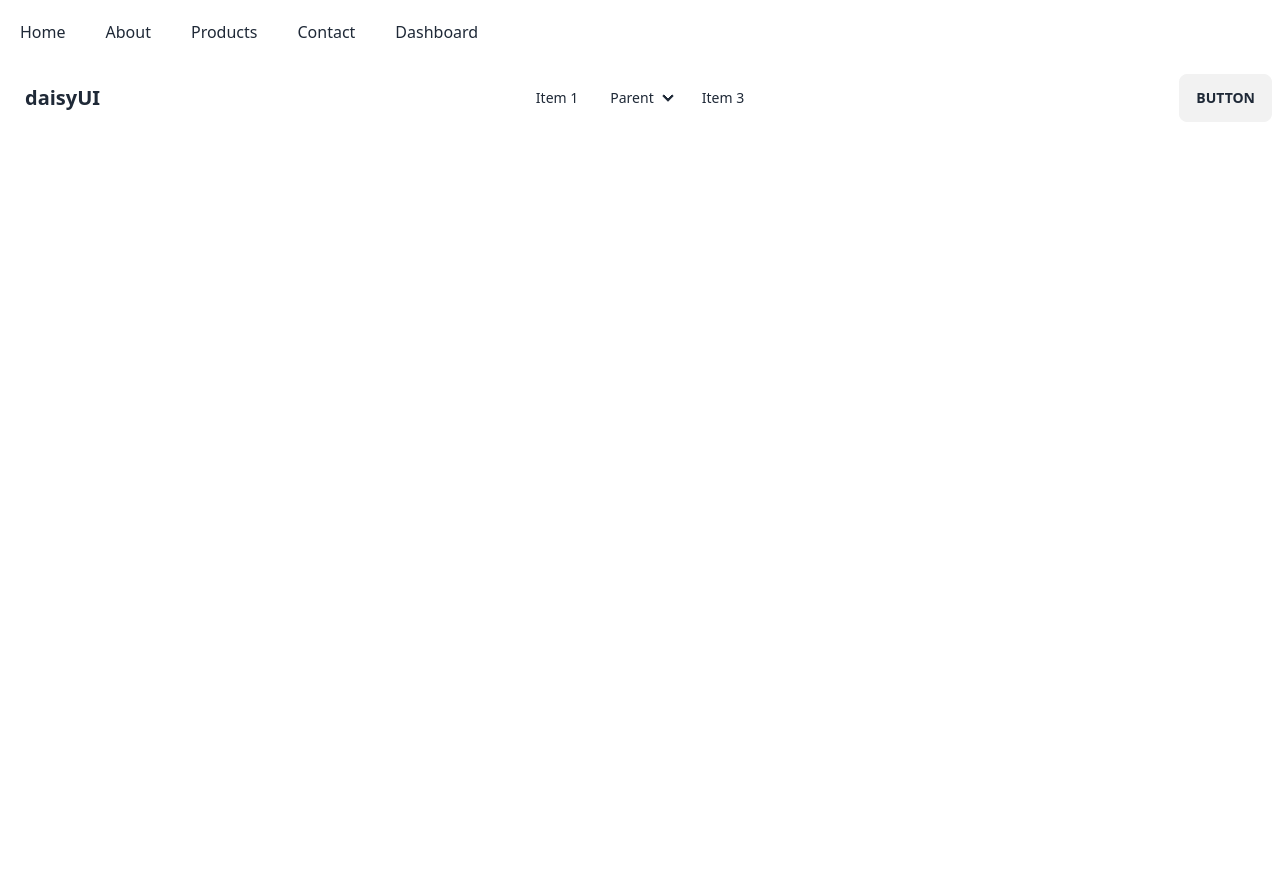
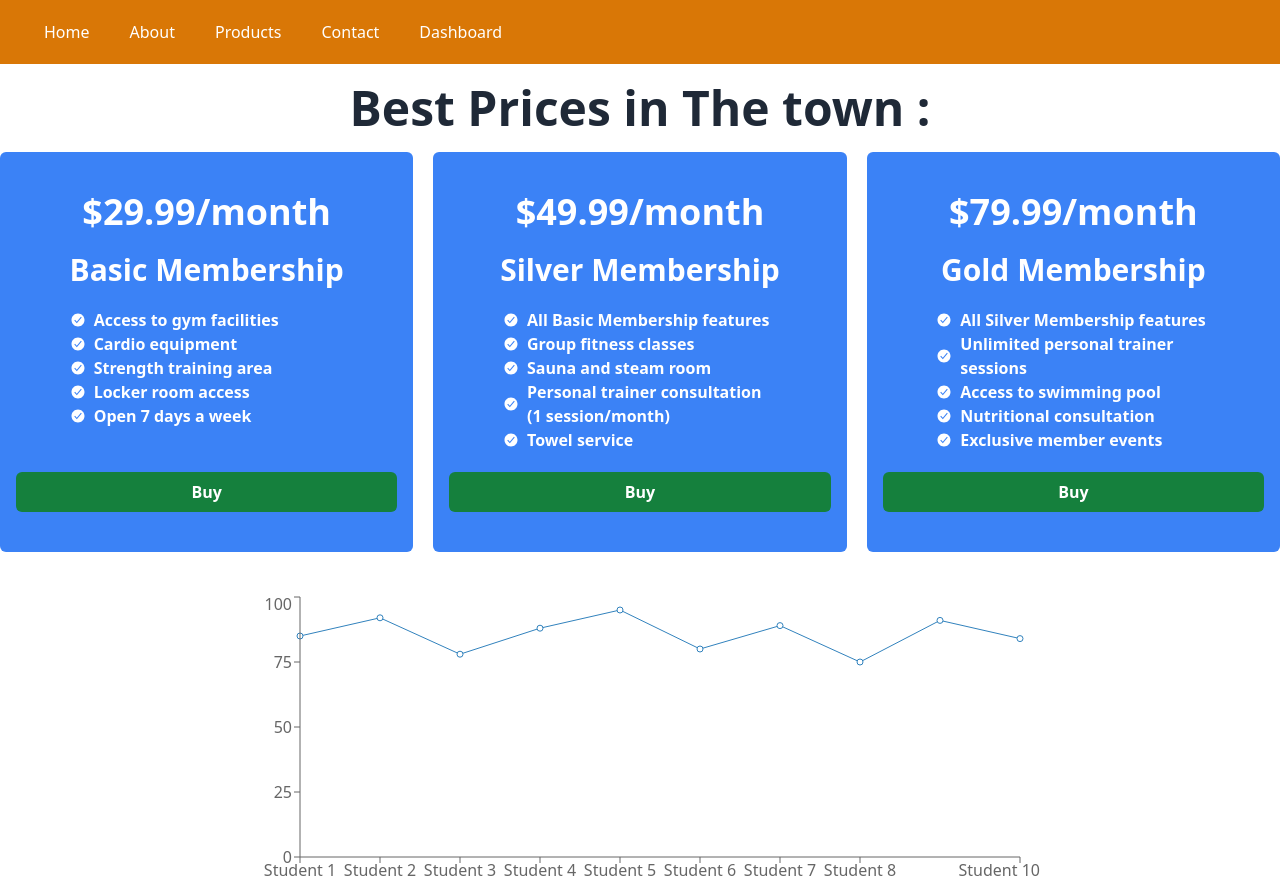
Before and after one commit to sumaiya-rahman-chowdhury/React-App, a React (Vite) app: page / in a window 1280 px wide. Before the commit the page ends 800 px from the top, so only its background shows below. Built offline with nearby package versions, Linux system fonts and the light colour scheme.

Commit message:
added chart + card

```diff
--- a/package.json
+++ b/package.json
@@ -12,7 +12,8 @@
   "dependencies": {
     "react": "^18.2.0",
     "react-dom": "^18.2.0",
-    "react-icons": "^4.11.0"
+    "react-icons": "^4.11.0",
+    "recharts": "^2.8.0"
   },
   "devDependencies": {
     "@types/react": "^18.2.15",
--- a/src/App.jsx
+++ b/src/App.jsx
@@ -1,12 +1,16 @@
+import LineChart from "./Line Chart/LineChart";
 import NavBar2 from "./component/NavBar2";
-import Navbar from "./component/navbar";
+import PriceOptions from "./component/Price Options/PriceOptions";
+// import Navbar from "./component/navbar";
 
 
 const App = () => {
   return (
     <div className="">
       <NavBar2></NavBar2>
-      <Navbar></Navbar>
+      {/* <Navbar className="relative"></Navbar> */}
+      <PriceOptions></PriceOptions>
+      <LineChart></LineChart>
     </div>
   );
 };
--- /dev/null
+++ b/src/Line Chart/LineChart.jsx
@@ -0,0 +1,59 @@
+// import React from 'react';
+import { LineChart as LC, Line, CartesianGrid, XAxis, YAxis, Tooltip } from 'recharts';
+
+const LineChart = () => {
+    const data = [
+        {
+          "studentName": "Student 1",
+          "mathMarks": 85
+        },
+        {
+          "studentName": "Student 2",
+          "mathMarks": 92
+        },
+        {
+          "studentName": "Student 3",
+          "mathMarks": 78
+        },
+        {
+          "studentName": "Student 4",
+          "mathMarks": 88
+        },
+        {
+          "studentName": "Student 5",
+          "mathMarks": 95
+        },
+        {
+          "studentName": "Student 6",
+          "mathMarks": 80
+        },
+        {
+          "studentName": "Student 7",
+          "mathMarks": 89
+        },
+        {
+          "studentName": "Student 8",
+          "mathMarks": 75
+        },
+        {
+          "studentName": "Student 9",
+          "mathMarks": 91
+        },
+        {
+          "studentName": "Student 10",
+          "mathMarks": 84
+        }
+      ]
+
+    return (
+        <div className=' mt-10 flex justify-center'>
+            <LC width={800} height={300} data={data} margin={{ top: 5, right: 20, bottom: 5, left: 0 }}> <Line dataKey="mathMarks"></Line>
+            <XAxis dataKey="studentName"></XAxis>
+            <YAxis></YAxis>
+            </LC>
+
+        </div>
+    );
+};
+
+export default LineChart;
--- /dev/null
+++ b/src/PriceOption.jsx/PriceOption.jsx
@@ -0,0 +1,20 @@
+import { IoCheckmarkCircleSharp } from 'react-icons/io5';
+
+const PriceOption = ({priceOption}) => {
+    return (
+        <><div className="bg-blue-500 p-4 rounded-md  font-semibold text-white flex flex-col items-center py-10">
+            <h2 className=" text-4xl ">
+                {priceOption.price}
+                {/* <span className=" text-3xl">/mon</span> */}
+            </h2>
+            <h3 className=" text-3xl my-5">{priceOption.name}</h3>
+            <div className=" flex-grow">
+                {priceOption.features.map((feature, idx) => <div key={idx} className='  flex items-center  gap-x-2 '><IoCheckmarkCircleSharp class></IoCheckmarkCircleSharp><li className=" list-none w-[250px]">{feature}</li></div>)}
+            </div>
+            <button className=' w-full bg-green-700 py-2 rounded-md mt-5'>Buy</button>
+
+        </div></>
+    );
+};
+
+export default PriceOption;
--- a/src/component/Link.jsx
+++ b/src/component/Link.jsx
@@ -3,7 +3,7 @@ import PropTypes from 'prop-types';
 const Link = ({route}) => {
     return (
         <div>
-            <li className='m-5' > <a href={`${route.path}`}>{route.name}</a> </li>
+            <li className='m-5 hover:bg-white hover:text-black' > <a href={`${route.path}`}>{route.name}</a> </li>
         </div>
     );
 };
--- a/src/component/NavBar2.jsx
+++ b/src/component/NavBar2.jsx
@@ -20,13 +20,15 @@ const NavBar2 = () => {
 
     return (
         <div>
-           <div className='text-xl md:hidden' onClick={()=> setOpen(!open)}>
+           <div className='text-2xl md:hidden bg-amber-600 p-3 relative' onClick={()=> setOpen(!open)}>
             {
-                open === true ? <GiHamburgerMenu ></GiHamburgerMenu> : <AiFillCloseCircle></AiFillCloseCircle>
+                open  ?<AiFillCloseCircle></AiFillCloseCircle>  : <GiHamburgerMenu ></GiHamburgerMenu>
             }
 
            </div>
-            <ul className='flex flex-wrap'>
+            <ul className={`md:flex absolute md:static lg:static
+            ${open?'top-12':'-top-60 '}
+            px-6 bg-amber-600 text-white `}>
             {
                 routes.map(route=> <Link key={route.id} route={route}></Link>)
             }
--- /dev/null
+++ b/src/component/Price Options/PriceOptions.jsx
@@ -0,0 +1,57 @@
+// import React from 'react';
+
+import PriceOption from "../../PriceOption.jsx/PriceOption";
+
+const PriceOptions = () => {
+    const priceOptions = [
+        {
+          "id": 1,
+          "name": "Basic Membership",
+          "price": "$29.99/month",
+          "features": [
+            "Access to gym facilities",
+            "Cardio equipment",
+            "Strength training area",
+            "Locker room access",
+            "Open 7 days a week"
+          ]
+        },
+        {
+          "id": 2,
+          "name": "Silver Membership",
+          "price": "$49.99/month",
+          "features": [
+            "All Basic Membership features",
+            "Group fitness classes",
+            "Sauna and steam room",
+            "Personal trainer consultation (1 session/month)",
+            "Towel service"
+          ]
+        },
+        {
+          "id": 3,
+          "name": "Gold Membership",
+          "price": "$79.99/month",
+          "features": [
+            "All Silver Membership features",
+            "Unlimited personal trainer sessions",
+            "Access to swimming pool",
+            "Nutritional consultation",
+            "Exclusive member events"
+          ]
+        }
+      ]
+
+    return (
+        <div>
+             <h2 className=" text-5xl text-center font-bold my-5">Best Prices in The town :</h2>
+           <div className=" grid lg:grid-cols-3 md:grid-cols-2 mt-5 gap-5">
+           {
+                priceOptions.map(priceOption=><PriceOption key={priceOption.id} priceOption={priceOption}></PriceOption>)
+            }
+           </div>
+        </div>
+    );
+};
+
+export default PriceOptions;
```
Also changed, not shown: 1 other file (tests, documents, lock files or other folders).
